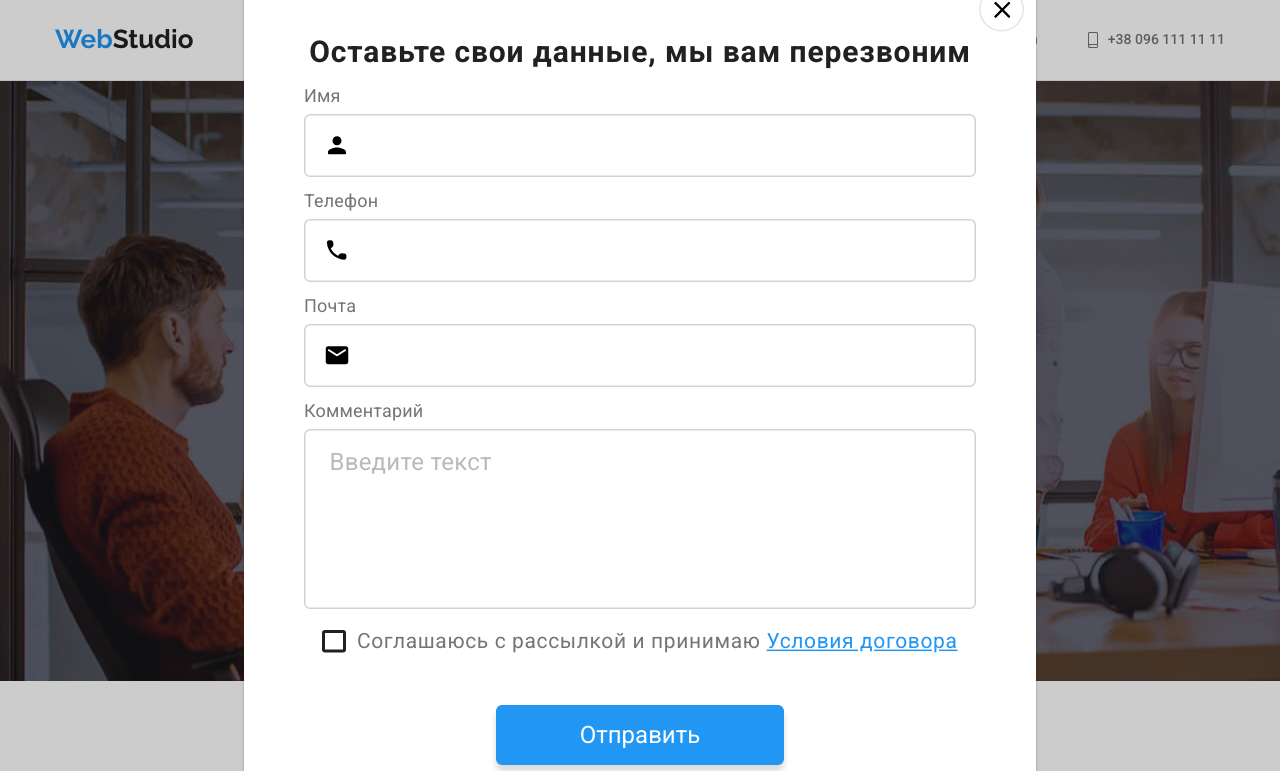
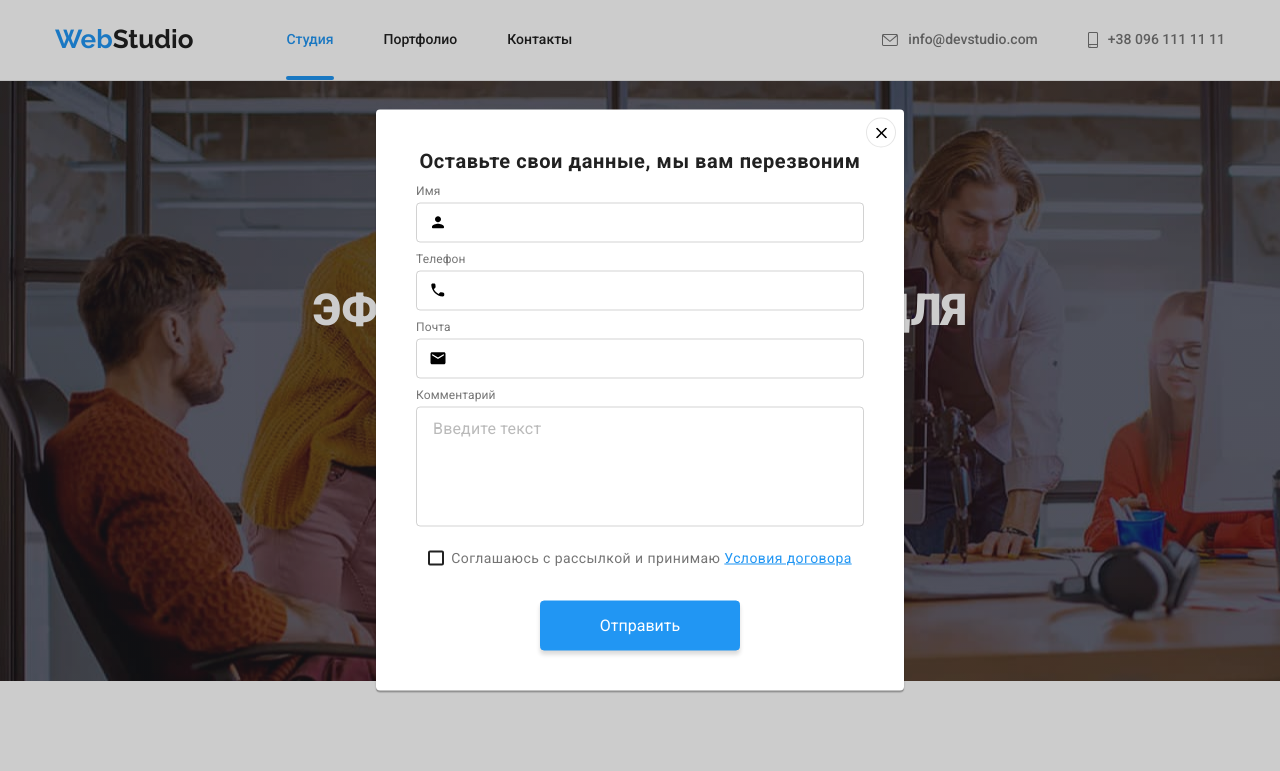
Before and after one commit to leroyiq/goit-markup-hw-06, a plain HTML site: page index.html in a window 1280 px wide. Both pictures are taken after a click on the button "Заказать услугу". Shown: the top 771 px of the page. Drawn offline with nearby package versions, Linux system fonts and the light colour scheme.

Commit message:
hw-6 ver.3

```diff
--- a/css/styles.css
+++ b/css/styles.css
@@ -233,10 +233,11 @@ textarea {
 .modal {
   position: absolute;
   min-width: 528px;
-  /* height: 60vh; */
+  height: 581px;
+  padding: 40px;
   top: 50%;
   left: 50%;
-  transform: translate(-50%, -50%) scale(1.5);
+  transform: translate(-50%, -50%) scale(1);
   background-color: rgba(255, 255, 255, 1);
   box-shadow: 0px 1px 3px rgba(0, 0, 0, 0.12), 0px 1px 1px rgba(0, 0, 0, 0.14),
     0px 2px 1px rgba(0, 0, 0, 0.2);
@@ -762,7 +763,6 @@ img {
 .form-modal {
   display: block;
   width: 448px;
-  margin: 40px;
 }
 .form-title {
   display: block;
@@ -775,18 +775,29 @@ img {
 .client-info {
   display: flex;
   flex-direction: column;
+  height: 58px;
   font-size: 12px;
   font-weight: 400;
   line-height: 1.16;
   letter-spacing: 0.01em;
   color: var(--category-search);
 }
+
+.client-info.client-coment {
+  height: 138px;
+  margin-bottom: 20px;
+}
+
+.form-data.feed {
+  padding-bottom: 0;
+}
+
 .client-data {
   display: inline-block;
   margin-top: 4px;
   padding-left: 42px;
-  padding-top: 12px;
-  padding-bottom: 12px;
+  padding-top: 11px;
+  padding-bottom: 11px;
   width: 100%;
   background-color: transparent;
   border: 1px solid rgba(33, 33, 33, 0.2);
@@ -813,8 +824,9 @@ img {
 
 .form-data {
   position: relative;
-  margin-bottom: 10px;
+  padding-bottom: 10px;
 }
+
 .icon-holder {
   position: relative;
   cursor: pointer;
@@ -875,9 +887,7 @@ img {
   border-color: var(--hover-focus);
   fill: var(--bgcolor);
 }
-. .ag {
-  background-color: #188ce8;
-}
+
 .dogovor {
   display: inline-block;
   margin-left: 4px;
@@ -891,7 +901,7 @@ img {
   background-color: var(--hover-focus);
   border: 1px solid var(--hover-focus);
   border-radius: 4px;
-  padding: 10px 55px;
+  padding: 15px 59px;
   color: var(--bgcolor);
   box-shadow: 0px 4px 4px rgba(0, 0, 0, 0.15);
 
@@ -903,9 +913,6 @@ img {
   background-color: #188ce8;
   box-shadow: 0px 4px 4px rgba(0, 0, 0, 0.15);
 }
-.agree-data {
-  text-align: center;
-}
 .agree-check {
   margin-right: 7px;
 }
--- a/index.html
+++ b/index.html
@@ -83,19 +83,19 @@
         </div>
         <div class="backdrop is-hidden" data-modal>
           <div class="modal">
-            <a href="" class="modal-close" data-modal-close>
+            <button type="button" class="modal-close" data-modal-close>
               <svg width="11" height="11">
                 <use href="./images/icons.svg#icon-close"></use>
               </svg>
-            </a>
-            <form class="form-modal" role="group">
+            </button>
+            <form class="form-modal">
               <strong class="form-title"
                 >Оставьте свои данные, мы вам перезвоним</strong
               >
               <div class="form-data">
                 <label class="client-info"
                   >Имя
-                  <div class="icon-holder">
+                  <span class="icon-holder">
                     <input
                       class="client-data"
                       type="text"
@@ -105,13 +105,13 @@
                     <svg class="data-icon" width="18" height="18">
                       <use href="./images/icons.svg#icon-person"></use>
                     </svg>
-                  </div>
+                  </span>
                 </label>
               </div>
               <div class="form-data">
                 <label class="client-info"
                   >Телефон
-                  <div class="icon-holder">
+                  <span class="icon-holder">
                     <input
                       class="client-data"
                       type="tel"
@@ -121,13 +121,13 @@
                     <svg class="data-icon" width="18" height="18">
                       <use href="./images/icons.svg#icon-phone"></use>
                     </svg>
-                  </div>
+                  </span>
                 </label>
               </div>
               <div class="form-data">
                 <label class="client-info"
                   >Почта
-                  <div class="icon-holder">
+                  <span class="icon-holder">
                     <input
                       class="client-data"
                       type="email"
@@ -137,11 +137,11 @@
                     <svg class="data-icon" width="18" height="18">
                       <use href="./images/icons.svg#icon-email"></use>
                     </svg>
-                  </div>
+                  </span>
                 </label>
               </div>
-              <div class="form-data">
-                <label class="client-info"
+              <div class="form-data feed">
+                <label class="client-info client-coment"
                   >Комментарий
                   <textarea
                     class="client-data feedback"
@@ -151,7 +151,7 @@
                   ></textarea>
                 </label>
               </div>
-              <div class="agree-data">
+
               <label class="agree">
                 <input
                   class="agree-check hide"
@@ -169,7 +169,7 @@
                   <a class="dogovor" href="#">Условия договора</a>
                 </span>
               </label>
-              </div>
+
               <button class="form-submit" type="submit">Отправить</button>
             </form>
           </div>
```
Lines whose indentation alone changed are shown as unchanged.
